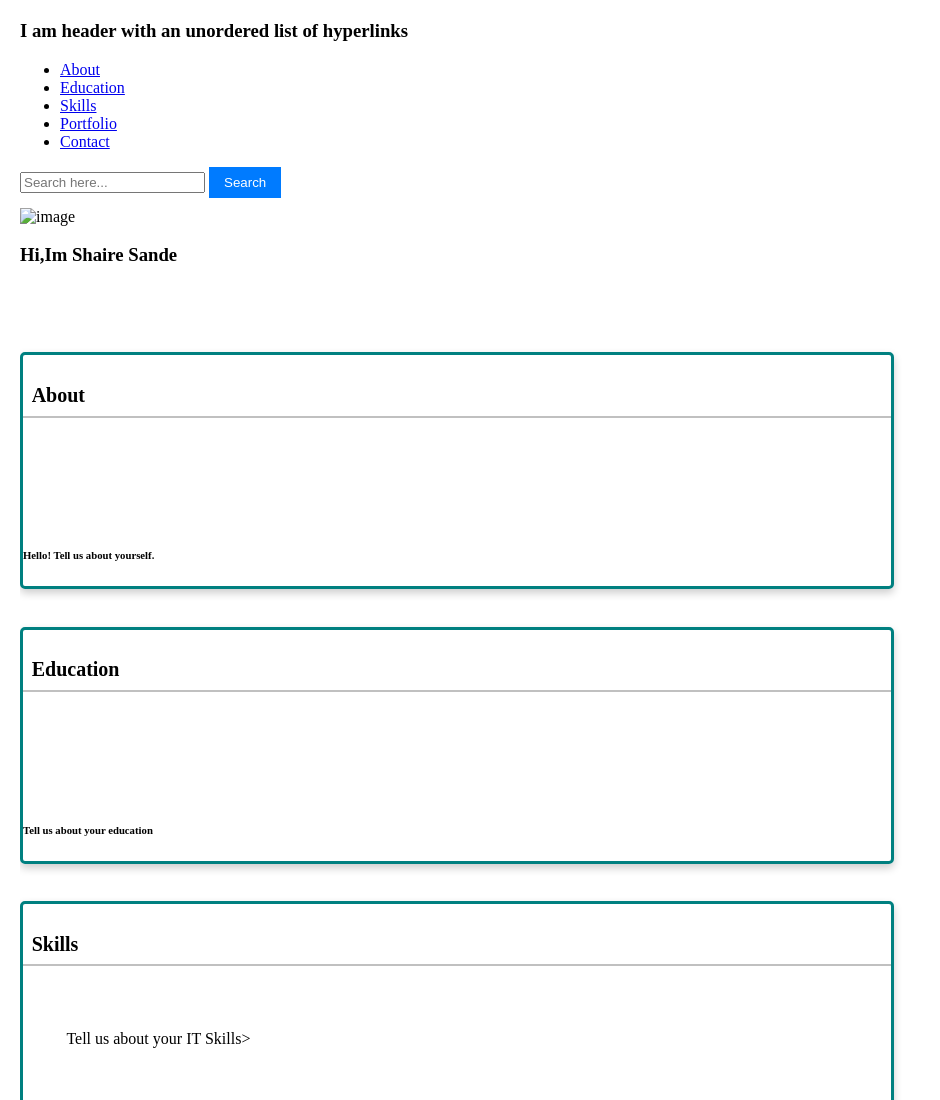
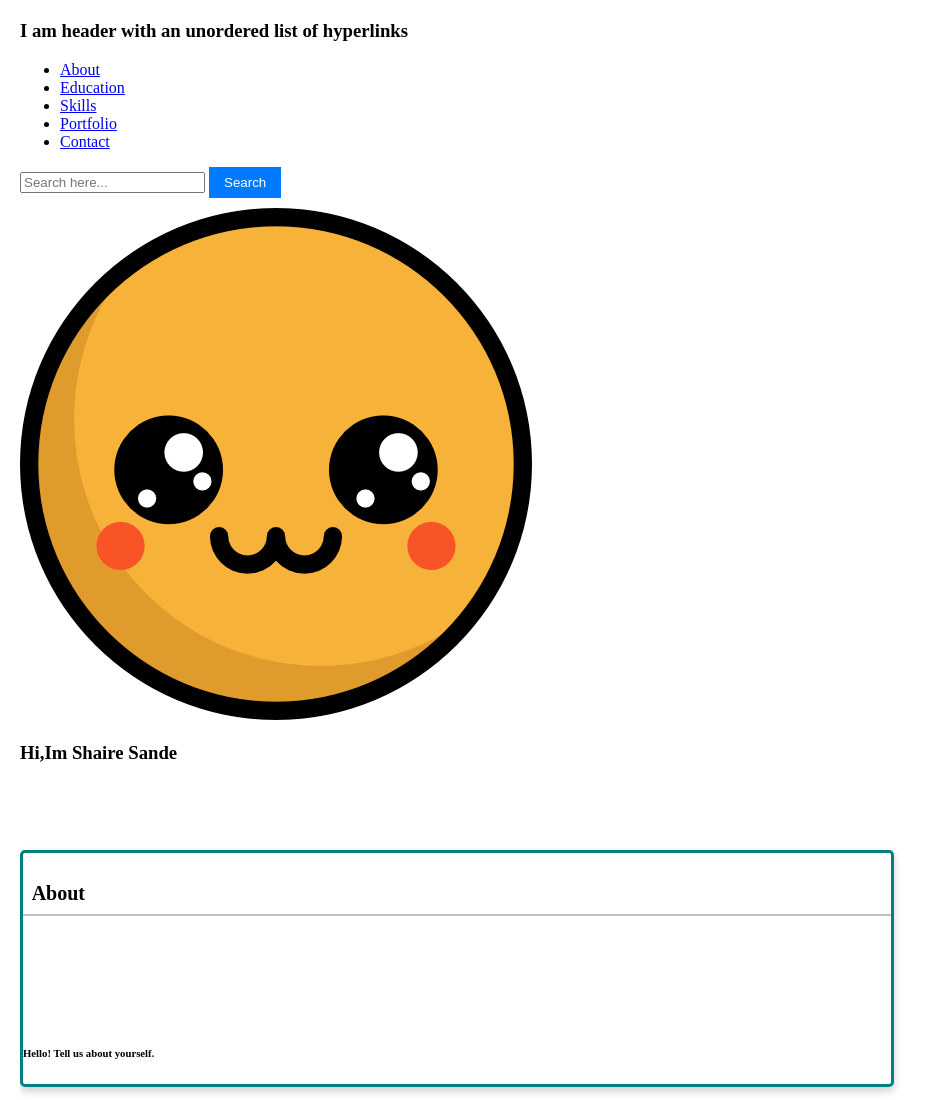
Before and after one commit to shairesande/searchfeature, a plain HTML site: page index.html in a window 1280 px wide. Shown: the top 1100 px of the page, without its empty margins (0-940 px from the left). Drawn offline with Linux system fonts and the light colour scheme.

Commit message:
Update index.html

```diff
--- a/index.html
+++ b/index.html
@@ -27,7 +27,7 @@
    <script scr="script.js"></script>
 
     <div>
-        <img src=image/cute.png alt="image">
+        <img src=cute.png alt="image">
         <p><h3>Hi,Im Shaire Sande</h3></p>
     </div>
 
```
